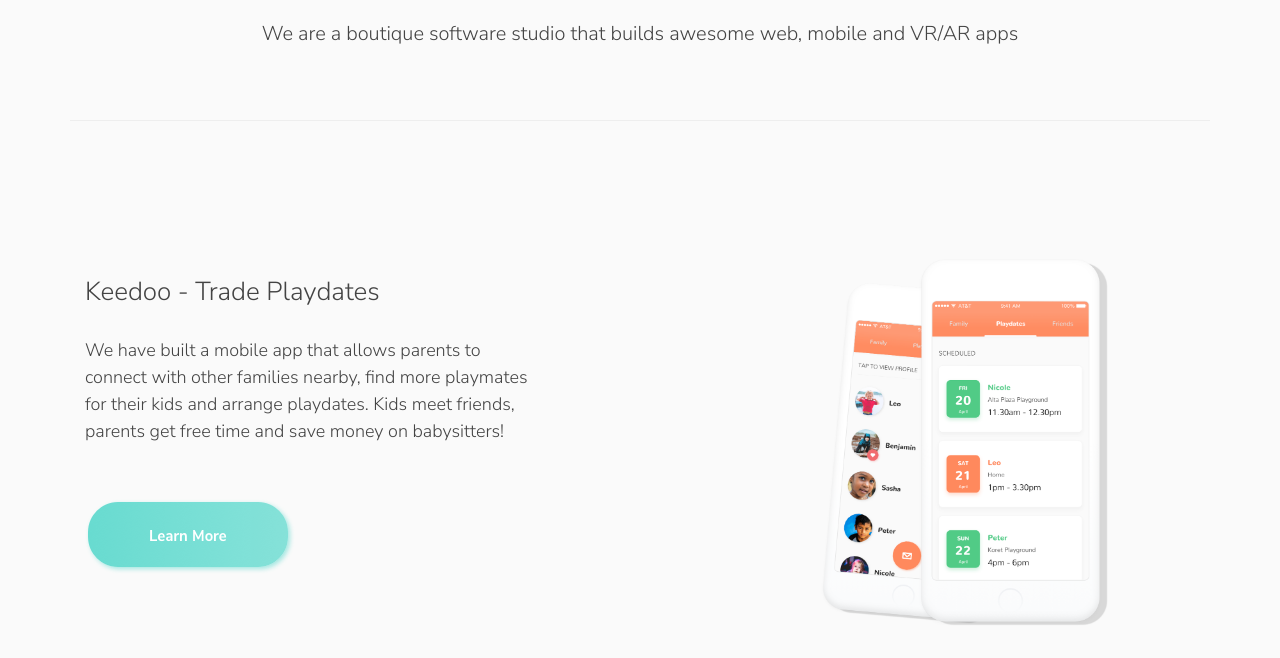
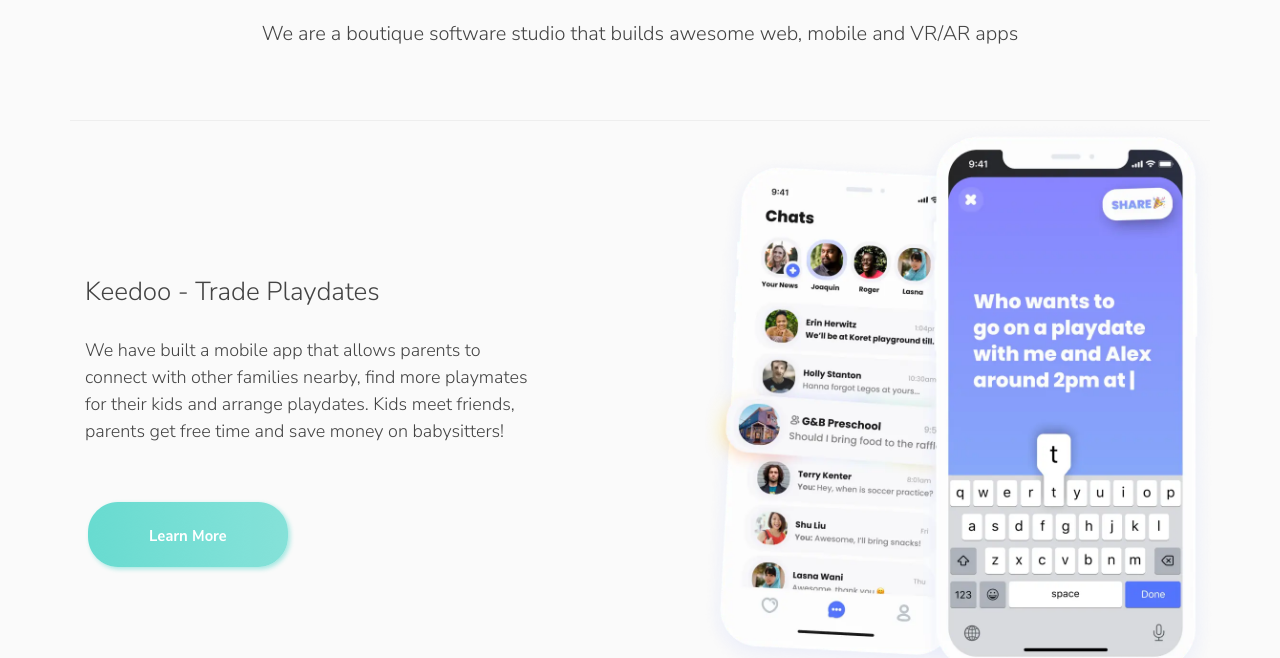
Before and after one commit to WaysGo/Waysgo, a plain HTML site: page index.html in a window 1280 px wide. Shown: the part 149-807 px from the top of the page. Drawn offline with nearby package versions, Linux system fonts and the light colour scheme; some packages are replaced by stand-ins of ours.

Commit message:
Update image

```diff
--- a/css/index.css
+++ b/css/index.css
@@ -17,9 +17,9 @@
 }
 
 #desc-text-btn-halfbg--0 .half-container-right {
-	background-image: url('../images/kiddoyo_wg1.png');
-	background-size: cover;
-	-webkit-background-size: cover;
+	background-image: url('../images/kiddoyo_wg1.webp');
+	background-size: contain;
+	-webkit-background-size: contain;
 	background-repeat: no-repeat;
 	-webkit-background-repeat: no-repeat;
 	opacity: 1;
--- a/css/style.css
+++ b/css/style.css
@@ -1018,7 +1018,7 @@
 .half-container-right {
     left: 50%;
     z-index: 0;
-    background-position: top left;
+    background-position: center center;
 }
 
 @media (max-width: 992px) {
```
Also changed, not shown: images/kiddoyo_wg1.webp (added).
